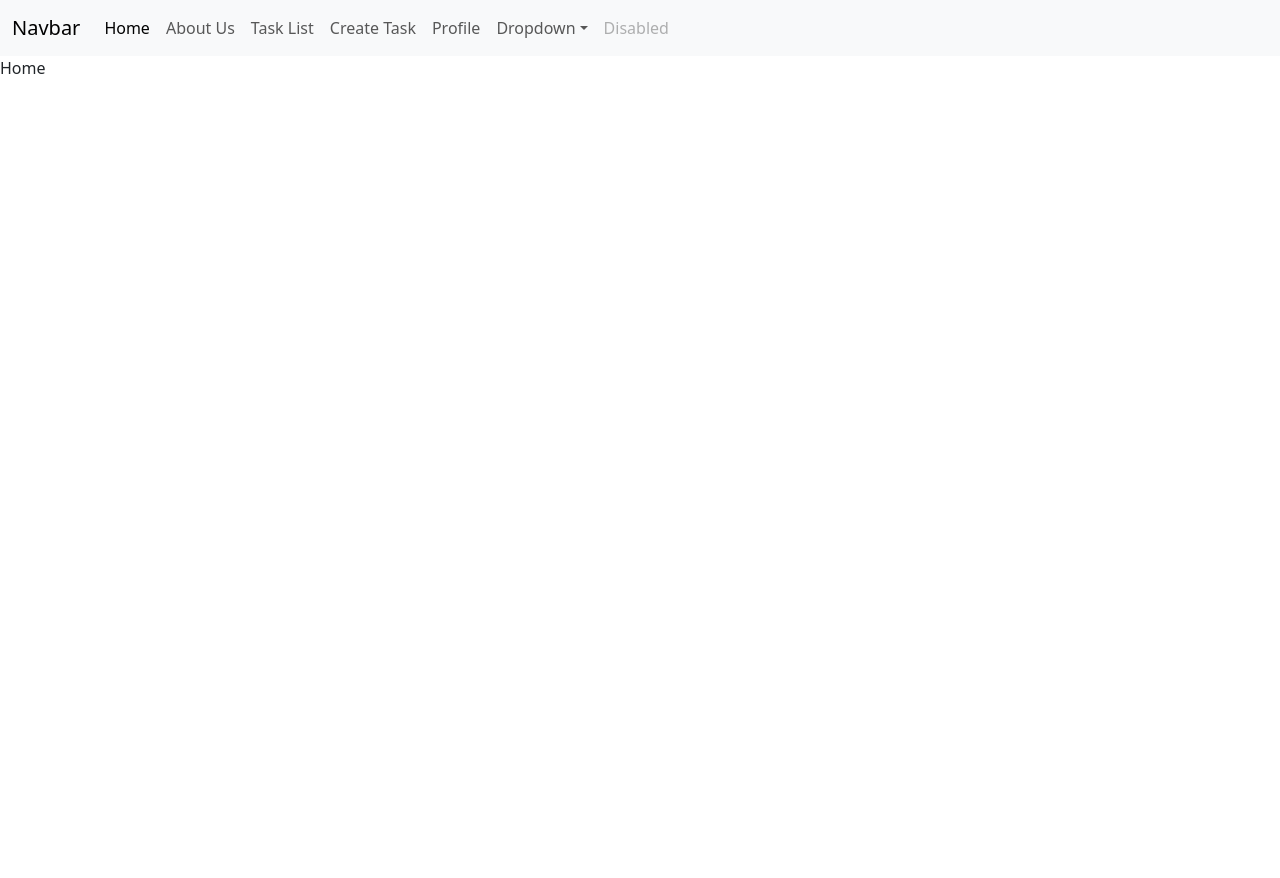
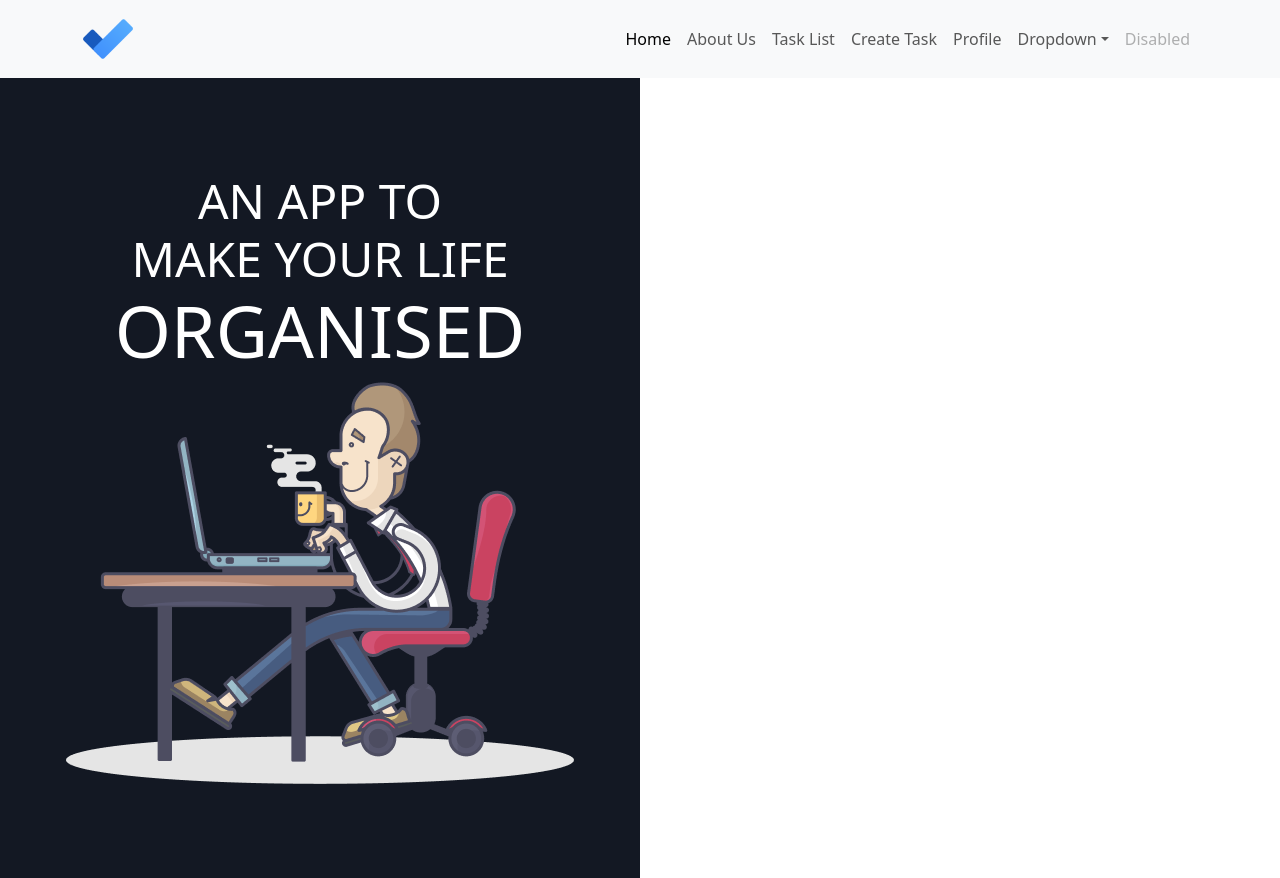
Before and after one commit to vipink28/to-do-app-nov-2024, a React (Create React App) app: page / in a window 1280 px wide. Before the commit the page ends 800 px from the top, so only its background shows below. Built offline with nearby package versions, Linux system fonts and the light colour scheme.

Commit message:
home section update

```diff
--- a/src/components/Navbar.jsx
+++ b/src/components/Navbar.jsx
@@ -1,16 +1,19 @@
-import React from 'react'
-import { Link } from 'react-router-dom'
+import React from 'react';
+import { Link } from 'react-router-dom';
+import logo from '../assets/logo.png';
 
 const Navbar = () => {
     return (
         <nav className="navbar navbar-expand-lg bg-body-tertiary">
-            <div className="container-fluid">
-                <Link className="navbar-brand" to="/">Navbar</Link>
+            <div className="container">
+                <Link className="navbar-brand" to="/">
+                    <img src={logo} alt='to-do-app' />
+                </Link>
                 <button className="navbar-toggler" type="button" data-bs-toggle="collapse" data-bs-target="#navbarSupportedContent" aria-controls="navbarSupportedContent" aria-expanded="false" aria-label="Toggle navigation">
                     <span className="navbar-toggler-icon"></span>
                 </button>
                 <div className="collapse navbar-collapse" id="navbarSupportedContent">
-                    <ul className="navbar-nav me-auto mb-2 mb-lg-0">
+                    <ul className="navbar-nav ms-auto mb-2 mb-lg-0">
                         <li className="nav-item">
                             <Link className="nav-link active" aria-current="page" to="/">Home</Link>
                         </li>
--- a/src/index.css
+++ b/src/index.css
@@ -1 +1,24 @@
 @import url('../node_modules/bootstrap/dist/css/bootstrap.min.css');
+
+html,
+body {
+    height: 100%;
+}
+
+#root {
+    height: 100%;
+}
+
+
+.bg-primary {
+    background-color: #131823 !important;
+}
+
+.text-primary {
+    color: #131823 !important;
+}
+
+.btn-primary {
+    background-color: #131823 !important;
+    border-color: #131823 !important;
+}
--- a/src/pages/Home.jsx
+++ b/src/pages/Home.jsx
@@ -1,8 +1,28 @@
-import React from 'react'
+import React from 'react';
+import illustration from '../assets/illustration.png';
 
 const Home = () => {
     return (
-        <div>Home</div>
+        <div className='container-fluid h-100'>
+            <div className='row h-100'>
+                <div className='h-100 col-lg-6 d-flex bg-primary justify-content-center align-items-center text-white flex-column'>
+
+                    <h1 className='text-center display-5 text-uppercase'>
+                        An App to <br />
+                        make your life <br />
+                        <span className='display-2'>Organised</span>
+                    </h1>
+
+                    <img src={illustration} alt='illustration' />
+
+                </div>
+
+                <div className='h-100 col-lg-6 d-flex justify-content-center align-items-center flex-column'>
+
+                </div>
+
+            </div>
+        </div>
     )
 }
 
```
Also changed, not shown: src/assets/illustration.png (added), src/assets/logo.png (added).
